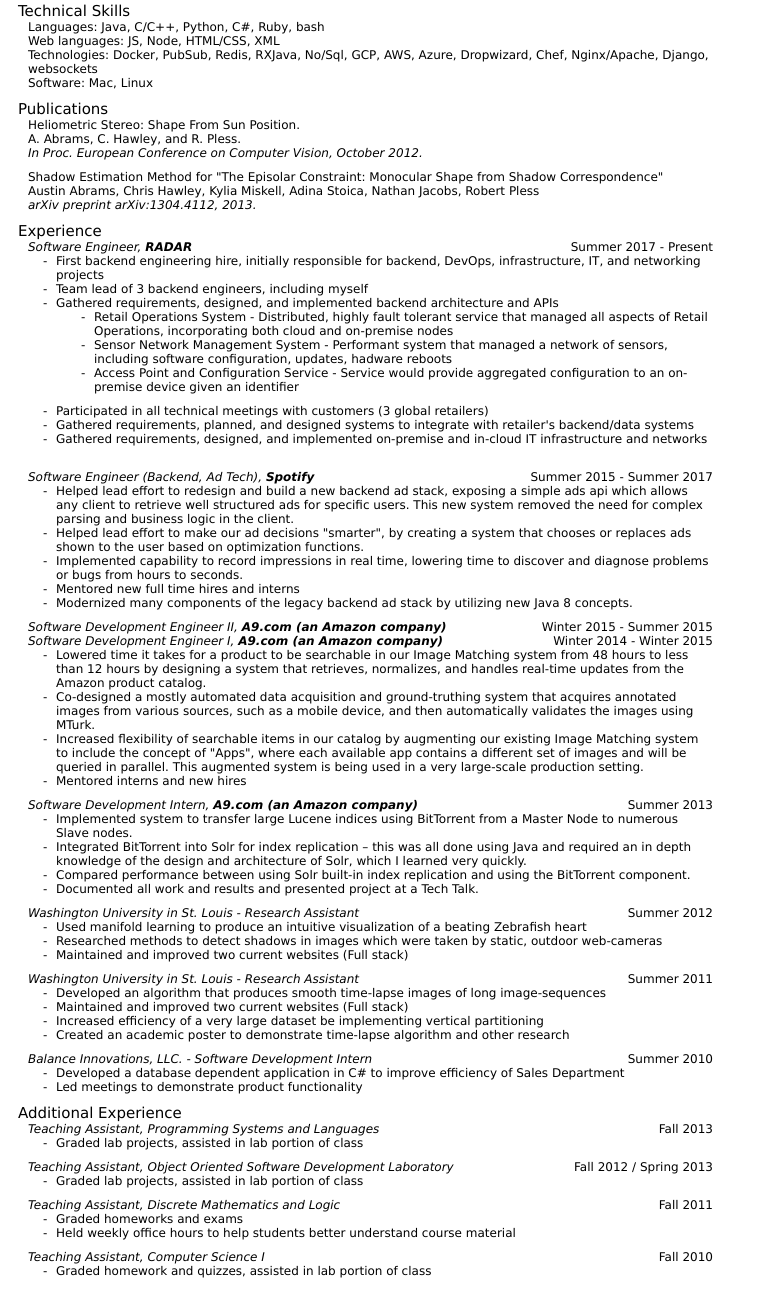
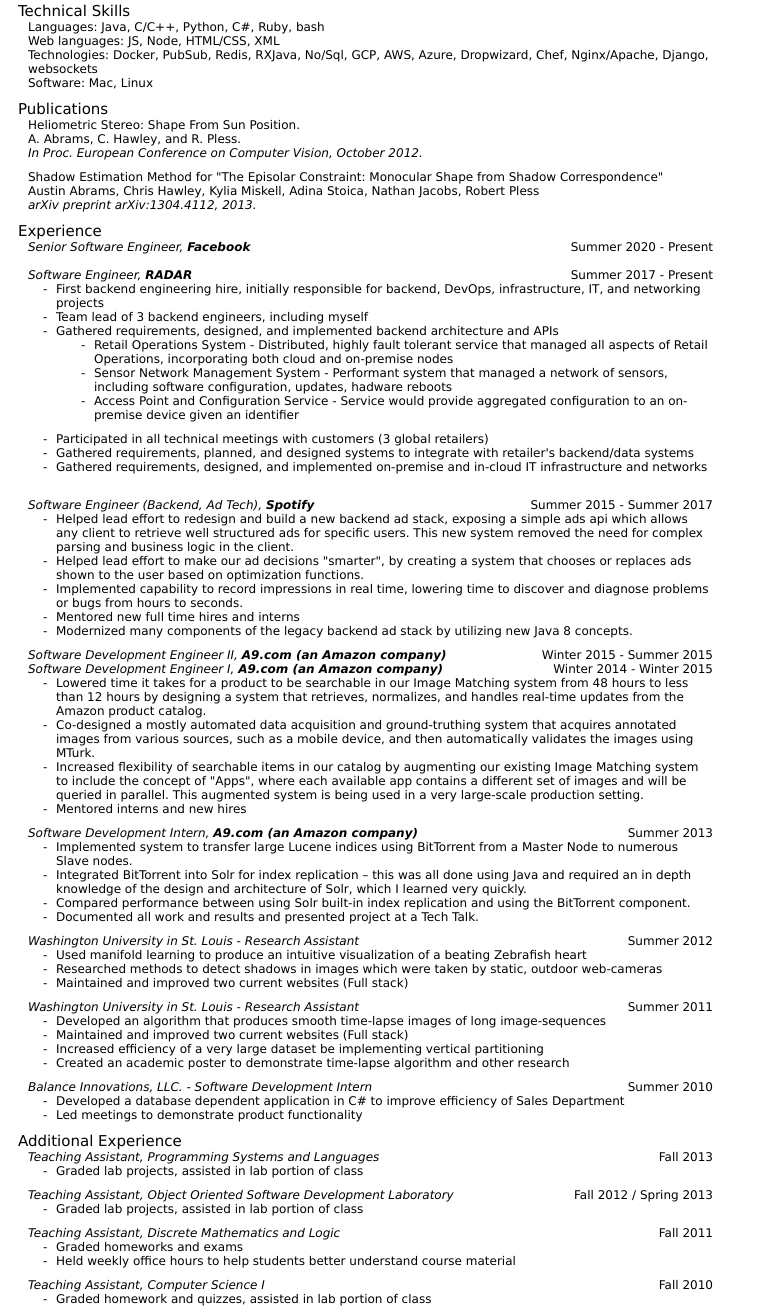
Before and after one commit to cjhawley/PersonalWebsite, a web app: page /resume/resume.html in a window 1280 px wide. Shown: the part 144-1460 px from the top of the page, without its empty margins (0-758 px from the left). Before the commit the page ends 1422 px from the top, so only its background shows below. Run offline with its HTML, style and script files only (its server is not run), Linux system fonts and the light colour scheme; data that the repository does not hold is empty.

Commit message:
Update resume.html (#50)
Including new job

```diff
--- a/src/main/resources/web/resume/resume.html
+++ b/src/main/resources/web/resume/resume.html
@@ -60,6 +60,13 @@
 			</div>
 			<div class="section-title">Experience</div>
 			<div class="experience">
+				<div class="experience-title">
+          				<i style="margin-top: 2px;">Senior Software Engineer, <b>Facebook</b></i>
+        			</div>
+        			<div class="experience-date">Summer 2020 - Present</div>
+        			<div class="experience-section"></div>
+				<!-- todo (chris): remove blank line when adding experience to previous section-->
+     			 	<br>
 				<div class="experience-title">
 					<i style="margin-top: 2px;">Software Engineer, <b>RADAR</b></i>
 				</div>
```
